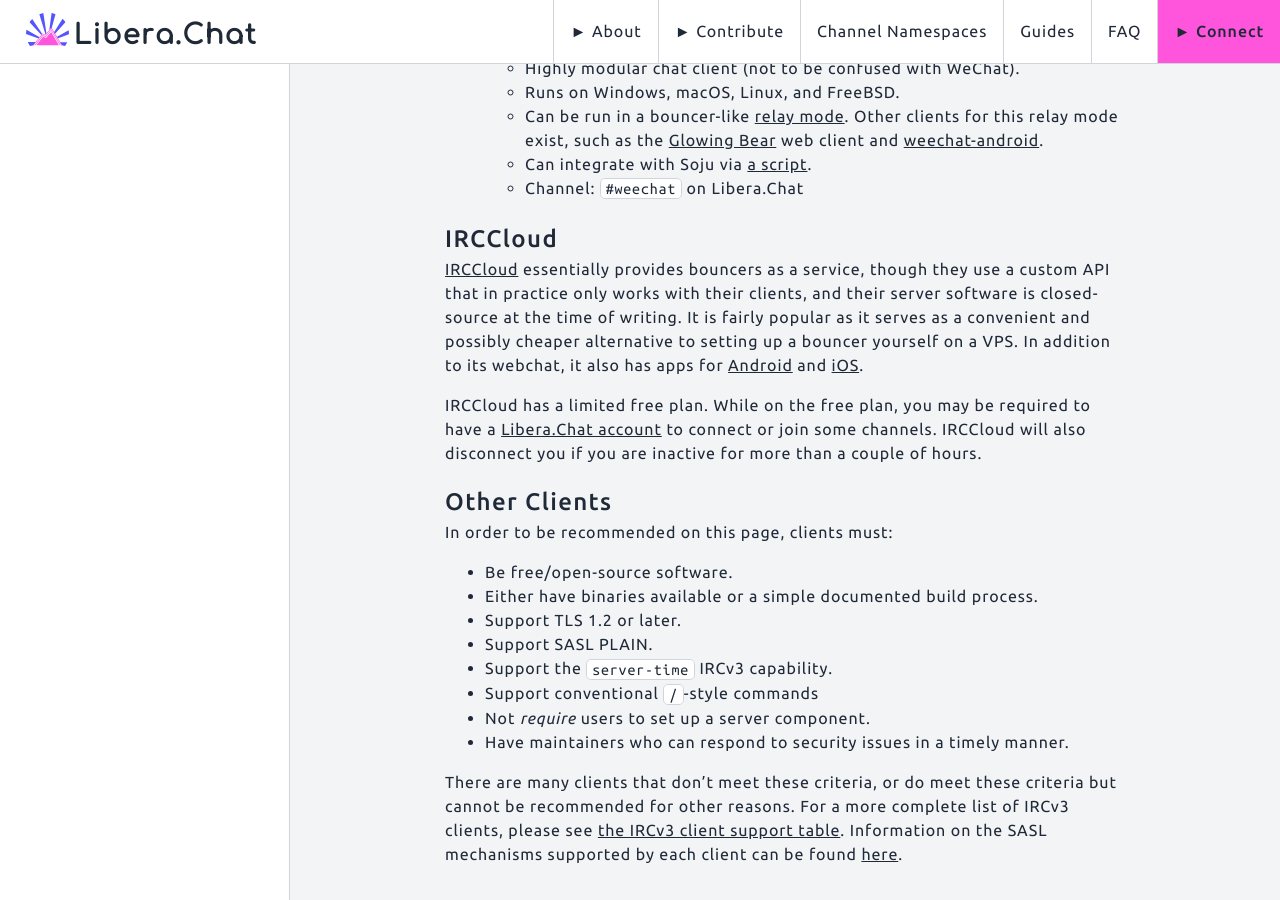
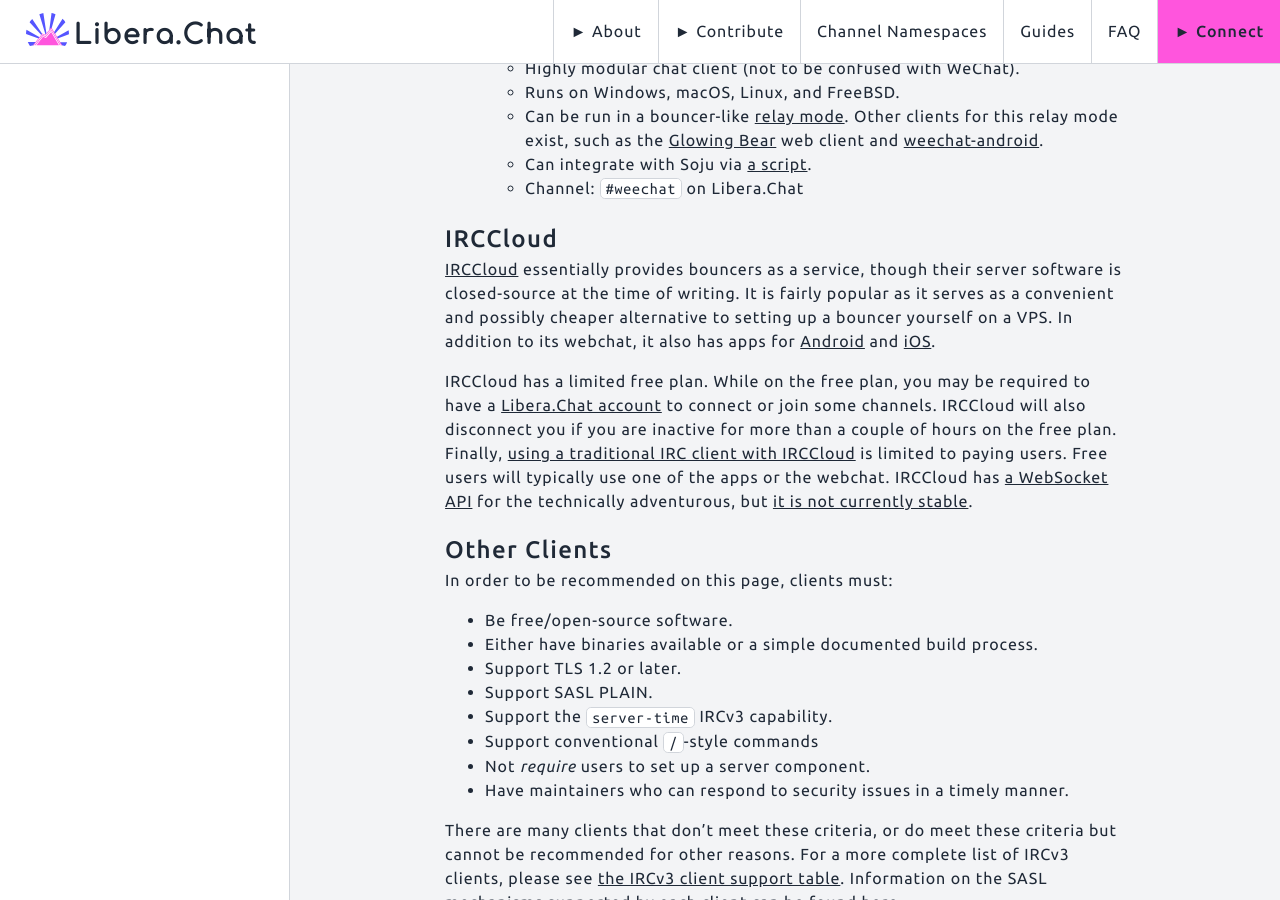
Before and after one commit to Libera-Chat/libera-chat.github.io, a Jekyll site: the page built from content/_guides/clients.md, in a window 1280 px wide and 900 px high, scrolled down 2870 px. Built offline with Jekyll 4.4.1, drawn with Linux system fonts in a browser that asks for light colours.

Commit message:
Note that paid IRCCloud users can use non-IRCCloud clients (#382)
Also clarifies that IRCCloud auto-disconnection only occurs on the free plan.

Co-authored-by: James Wheare <james@wheare.org>

```diff
--- a/content/_guides/clients.md
+++ b/content/_guides/clients.md
@@ -154,8 +154,7 @@
 ## IRCCloud
 
 [IRCCloud](https://irccloud.com) essentially provides bouncers as a service,
-though they use a custom API that in practice only works with their clients,
-and their server software is closed-source at the time of writing.
+though their server software is closed-source at the time of writing.
 It is fairly popular as it serves as a convenient and possibly cheaper
 alternative to setting up a bouncer yourself on a VPS.
 In addition to its webchat, it also has apps for
@@ -165,7 +164,15 @@
 IRCCloud has a limited free plan. While on the free plan, you may be required
 to have a [Libera.Chat account](/guides/registration) to connect or
 join some channels. IRCCloud will also disconnect you if you are inactive for
-more than a couple of hours.
+more than a couple of hours on the free plan. Finally,
+[using a traditional IRC client with IRCCloud][irccloud-bnc] is limited
+to paying users. Free users will typically use one of the apps or the webchat.
+IRCCloud has [a WebSocket API][irccloud-api] for the technically adventurous,
+but [it is not currently stable][irccloud-warn].
+
+[irccloud-bnc]: https://blog.irccloud.com/bouncer/
+[irccloud-api]: https://github.com/irccloud/irccloud-tools/wiki#official-api-docs
+[irccloud-warn]: https://github.com/irccloud/irccloud-tools/wiki/API-Overview#important-note
 
 ## Other Clients
 
```
